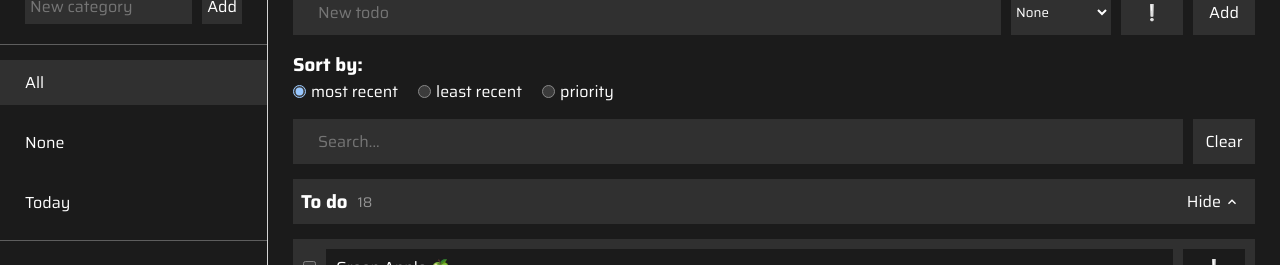
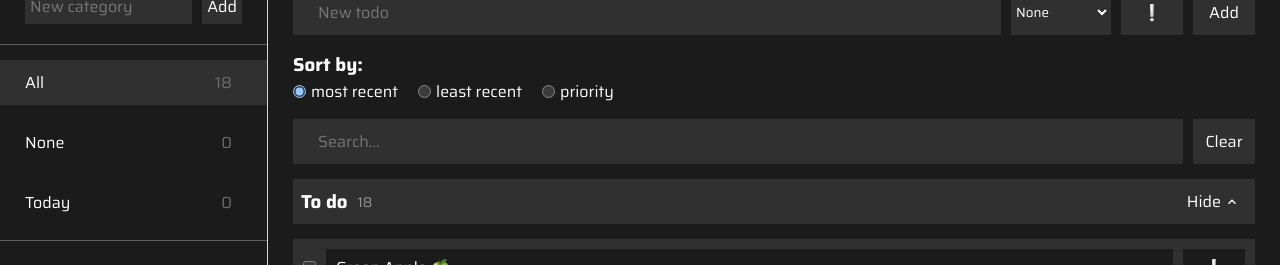
Before and after one commit to tquintal/to-do-app, a React (Create React App) app: page / in a window 1280 px wide. Shown: the part 170-435 px from the top of the page. Built offline with nearby package versions, Linux system fonts and the light colour scheme.

Commit message:
+ counters added

```diff
--- a/src/components/Menu/Categories/Categories.js
+++ b/src/components/Menu/Categories/Categories.js
@@ -1,10 +1,22 @@
-import { useContext } from 'react';
+import { useContext, useState, useEffect } from 'react';
 import Context from '../../../context/context';
 import classes from './Categories.module.css';
 import Button from '../../../UI/Button';
 
 function Categories() {
     const context = useContext(Context);
+    const [todayCounter, setTodayCounter] = useState(0);
+
+    // SET TODAY's COUNTER
+    useEffect(() => {
+        console.log('➡️ CATEGORIES.JS USE EFFECT');
+        const today = new Date().toString().slice(0, 10);
+        let todos = context.toDos.map(todo => {
+            return { ...todo, created: new Date(todo.created) } // STRING TO DATE
+        });
+        todos = todos.filter(todo => todo.created.toString().slice(0, 10) === today && !todo.completed);
+        setTodayCounter(todos.length);
+    }, [context.toDos]);
 
     const setGroupByHandler = event => {
         context.setGroupBy(event.target.id)
@@ -21,12 +33,15 @@ function Categories() {
 
         <li onClick={setGroupByHandler} id={'all'} className={`${classes['ul-li-item']} ${context.groupBy === 'all' && classes['ul-li-item-active']}`}>
             All
+            <p className={classes['deleted-counter']}>{context.toDos.filter(todo => !todo.completed).length}</p>
         </li>
         <li onClick={setGroupByHandler} id={'none'} className={`${classes['ul-li-item']} ${context.groupBy === 'none' && classes['ul-li-item-active']}`}>
             None
+            <p className={classes['deleted-counter']}>{context.toDos.filter(todo => todo.category.toLowerCase() === 'none' && !todo.completed).length}</p>
         </li>
         <li onClick={setGroupByHandler} id={'today'} className={`${classes['ul-li-item']} ${context.groupBy === 'today' && classes['ul-li-item-active']}`}>
             Today
+            <p className={classes['deleted-counter']}>{todayCounter}</p>
         </li>
 
         {context.categories.filter(category => category.toLowerCase() !== 'none').length > 0 && <li className={classes['separator']} />}
```
Also changed, not shown: 1 other file (tests, documents, lock files or other folders).
